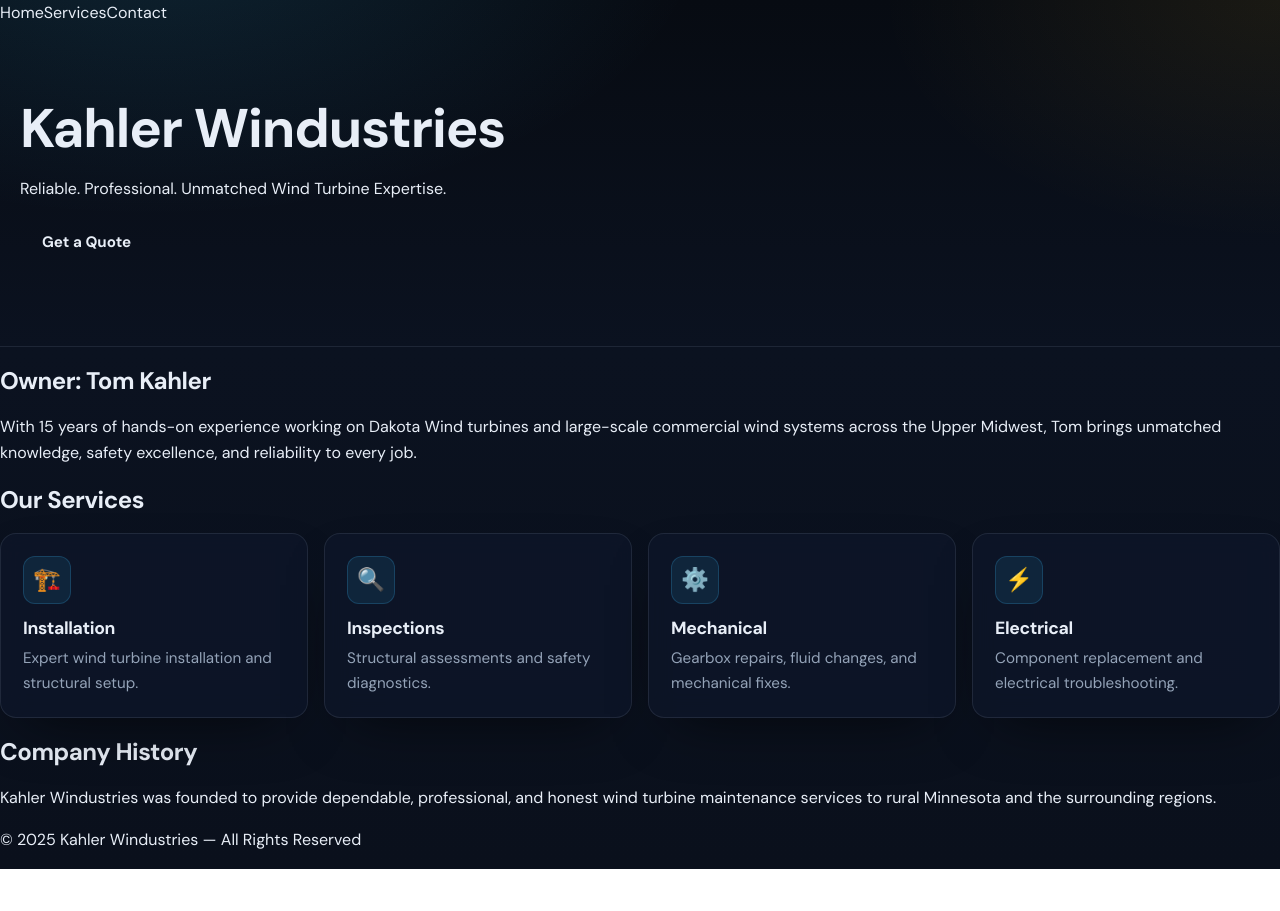
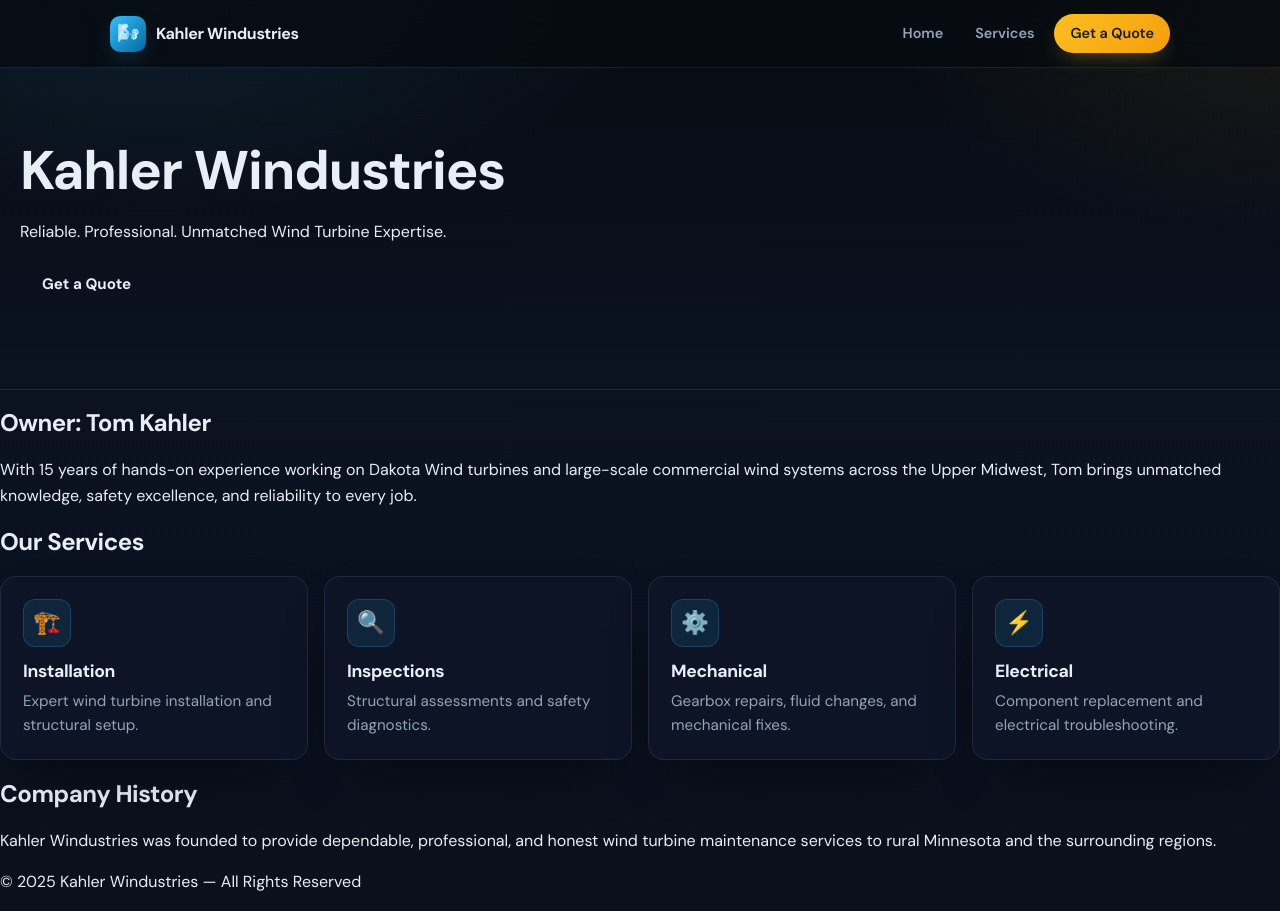
Before and after one commit to KristineMK72/kahler-windustries, a Next.js app: page / in a window 1280 px wide. Before the commit the page ends 869 px from the top, so only its background shows below. Built offline with nearby package versions, Linux system fonts and the light colour scheme.

Commit message:
Premium sticky navbar with logo and CTA

```diff
--- a/components/Navbar.js
+++ b/components/Navbar.js
@@ -1,11 +1,23 @@
-import Link from 'next/link';
+import Link from "next/link";
 
 export default function Navbar() {
   return (
-    <nav>
-      <Link href="/">Home</Link>
-      <Link href="/services">Services</Link>
-      <Link href="/contact">Contact</Link>
-    </nav>
+    <header className="site-nav">
+      <div className="site-nav-inner">
+        <Link href="/" className="logo">
+          <span className="logo-mark" aria-hidden="true">
+            🌬️
+          </span>
+          <span>Kahler Windustries</span>
+        </Link>
+        <nav className="nav-links" aria-label="Primary">
+          <Link href="/">Home</Link>
+          <Link href="/services">Services</Link>
+          <Link href="/contact" className="nav-cta">
+            Get a Quote
+          </Link>
+        </nav>
+      </div>
+    </header>
   );
 }
```
